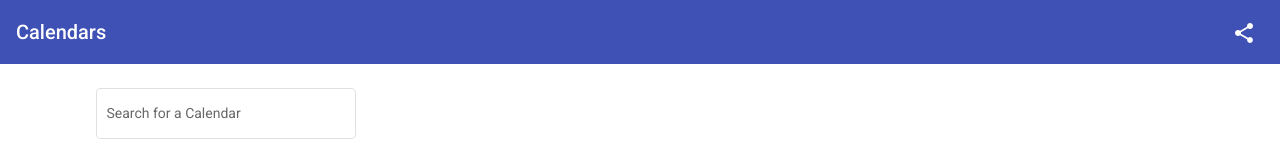
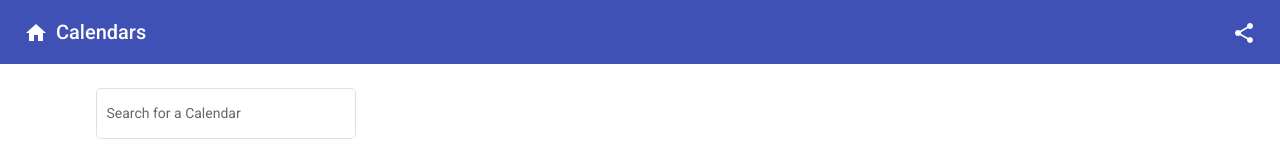
Before and after one commit to simonittensammer/online-scheduler, an Angular app in the folder scheduler-frontend/: page / in a window 1280 px wide. Shown: the top 160 px of the page. Built offline with nearby package versions, Linux system fonts and the light colour scheme; no server answers.

Commit message:
add home-button to toolbars

```diff
--- a/scheduler-frontend/src/app/calendar-list/calendar-list.component.html
+++ b/scheduler-frontend/src/app/calendar-list/calendar-list.component.html
@@ -1,7 +1,10 @@
 <mat-toolbar color="primary">
-    <span>
+  <button mat-icon-button class="icon" routerLink="">
+    <mat-icon>home</mat-icon>
+  </button>
+  <span>
       Calendars
-    </span>
+  </span>
 
   <span class="spacer"></span>
 
--- a/scheduler-frontend/src/app/calendar-view/calendar-view.component.html
+++ b/scheduler-frontend/src/app/calendar-view/calendar-view.component.html
@@ -1,11 +1,17 @@
 <mat-toolbar color="primary">
-    <span>
-      Calendars
-    </span>
+  <button mat-icon-button class="icon" routerLink="">
+    <mat-icon>home</mat-icon>
+  </button>
+  <span>
+      {{ calendar.name }}
+  </span>
 
   <span class="spacer"></span>
 
   <button mat-icon-button class="icon" (click)="copyUrl()">
     <mat-icon>share</mat-icon>
   </button>
+  <button mat-icon-button class="icon">
+    <mat-icon>edit</mat-icon>
+  </button>
 </mat-toolbar>
```
